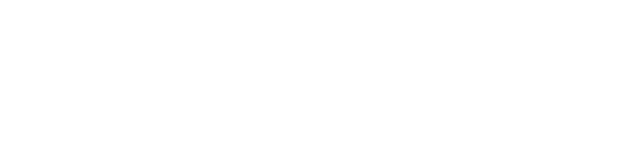
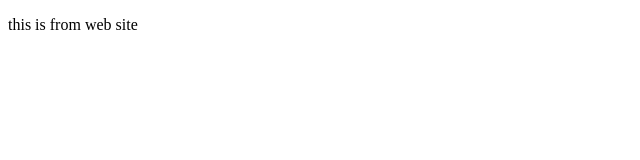
Before and after one commit to 3mFrontEnd/git-tutorial-, a plain HTML site: page dashboard.html in a window 1280 px wide. Shown: the whole page, without its empty margins (0-640 px from the left). Drawn offline with Linux system fonts and the light colour scheme.

Commit message:
add p tag

```diff
--- a/dashboard.html
+++ b/dashboard.html
@@ -7,6 +7,6 @@
     <title>Document</title>
 </head>
 <body>
-
+    <P>this is from web site </P>
 </body>
 </html>
```
